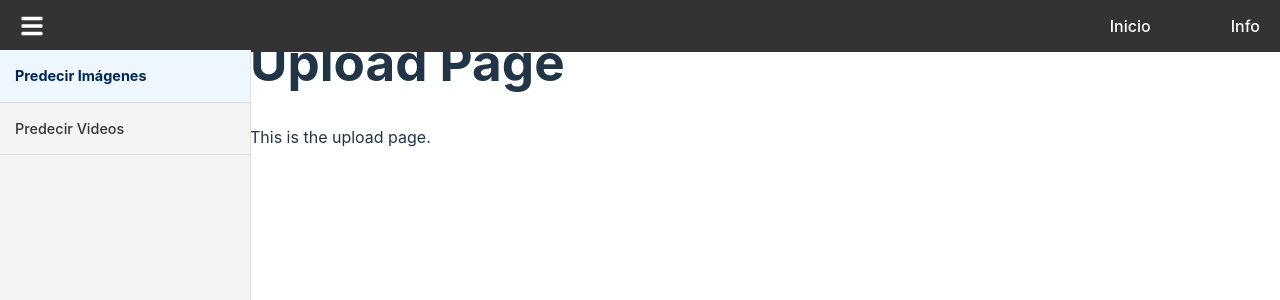
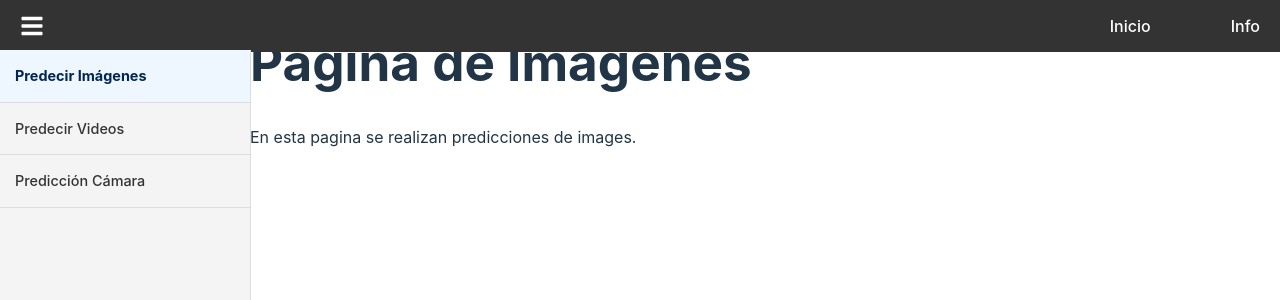
Before and after one commit to FelipeGI1/Practica1-SW, a React (Vite) app in the folder frontend/: page /imagenes in a window 1280 px wide. Shown: the top 300 px of the page. Built offline with nearby package versions, Linux system fonts and the light colour scheme.

Commit message:
ADD CameraPredict page

```diff
--- a/frontend/src/components/Aside.jsx
+++ b/frontend/src/components/Aside.jsx
@@ -11,6 +11,9 @@ const Aside = ({ menuOpen }) => {
                 <ul>
                     <li><NavLink to="/videos">Predecir Videos</NavLink></li>
                 </ul>
+                <ul>
+                    <li><NavLink to="/camara">Predicción Cámara</NavLink></li>
+                </ul>
             </nav>
         </aside>
     );
--- a/frontend/src/main.jsx
+++ b/frontend/src/main.jsx
@@ -6,6 +6,7 @@ import About from './pages/About.jsx';
 import Layout from './components/Layout.jsx';
 import ImagePredict from './pages/ImagePredict.jsx';
 import VideoPredict from './pages/VideoPredict.jsx';
+import CameraPredict from './pages/CameraPredict.jsx';
 
 const router = createBrowserRouter([
   {
@@ -28,6 +29,10 @@ const router = createBrowserRouter([
         path: '/videos',
         element: <VideoPredict />,
       },
+      {
+        path: '/camara',
+        element: <CameraPredict />,
+      },
     ],
     errorElement: <div>404 Not Found</div>,
   },
--- /dev/null
+++ b/frontend/src/pages/CameraPredict.jsx
@@ -0,0 +1,12 @@
+import React from "react";
+
+const CameraPredict = () => {
+    return (
+        <div className="monitoring-page">
+            <h1>Camara</h1>
+            <p>En esta pagina se realizan predicciones en tiempo real.</p>
+        </div>
+    );
+}
+
+export default CameraPredict;
--- a/frontend/src/pages/ImagePredict.jsx
+++ b/frontend/src/pages/ImagePredict.jsx
@@ -2,9 +2,9 @@ import React from "react";
 
 const ImagePredict = () => {
     return (
-        <div className="upload-page">
-            <h1>Upload Page</h1>
-            <p>This is the upload page.</p>
+        <div className="image-page">
+            <h1>Página de Imágenes</h1>
+            <p>En esta pagina se realizan predicciones de images.</p>
         </div>
     );
 };
--- a/frontend/src/pages/VideoPredict.jsx
+++ b/frontend/src/pages/VideoPredict.jsx
@@ -2,9 +2,9 @@ import React from "react";
 
 const VideoPredict = () => {
     return (
-        <div className="monitoring-page">
-            <h1>Monitoring Page</h1>
-            <p>This is the monitoring page.</p>
+        <div className="videos-page">
+            <h1>Pagina de videos</h1>
+            <p>En esta pagina se realizan predicciones de videos.</p>
         </div>
     );
 };
```
